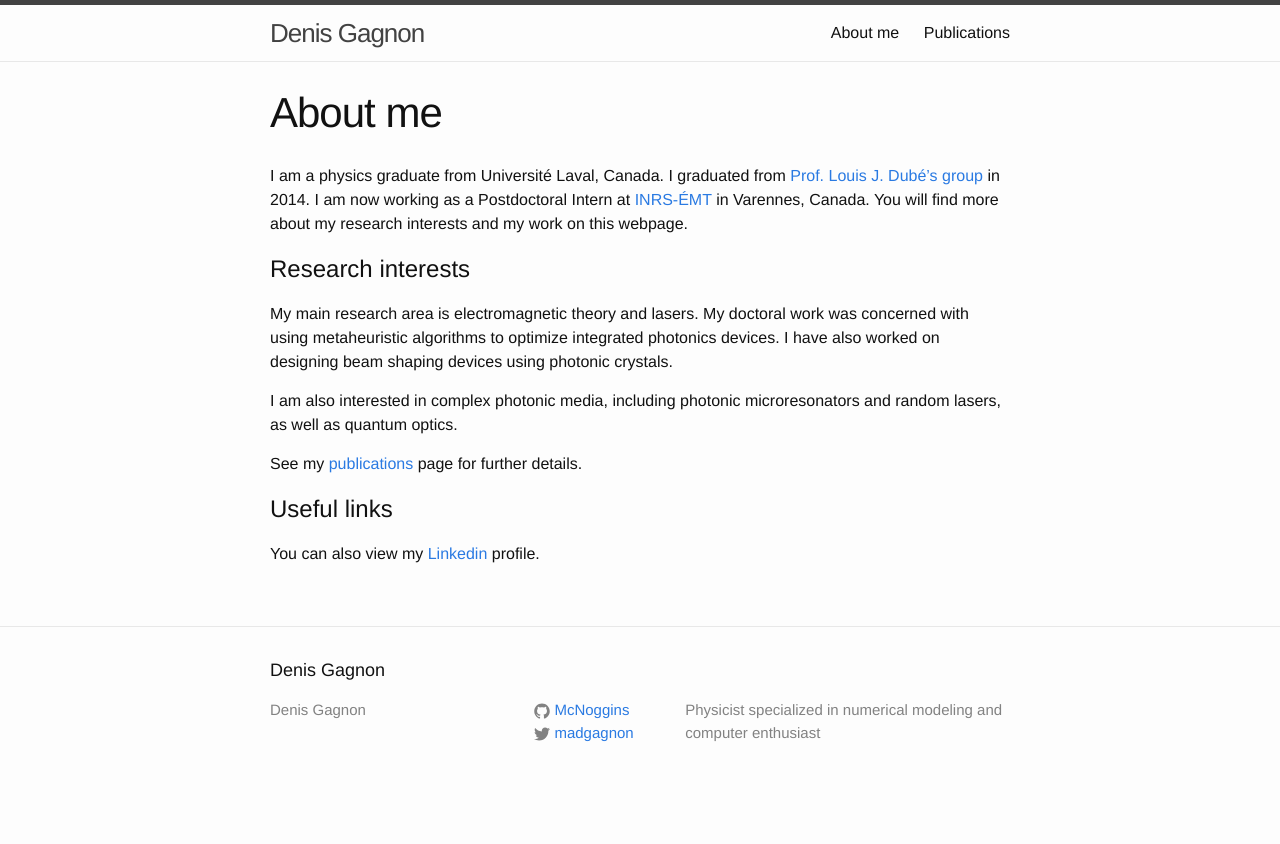
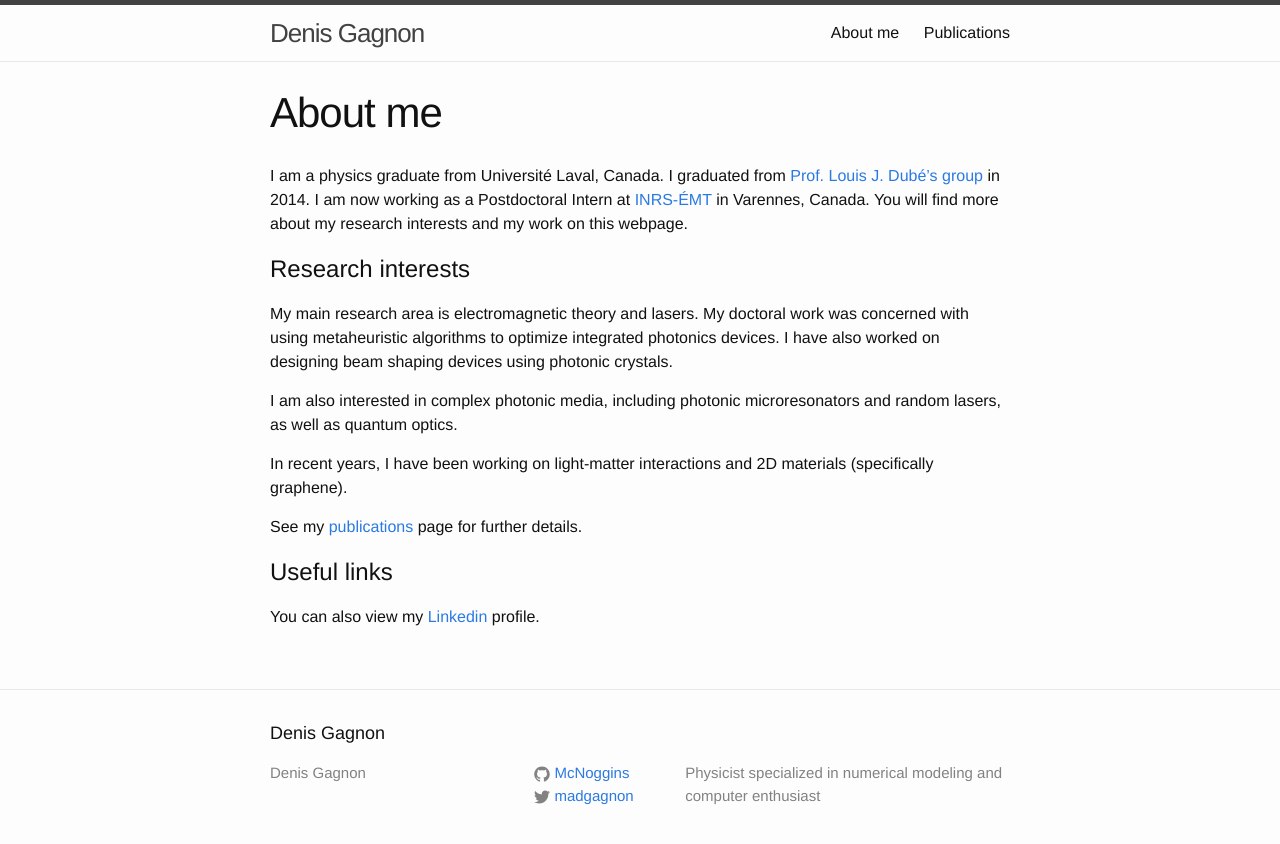
Before and after one commit to McNoggins/mcnoggins.github.io, a Jekyll site: the page built from about.md, in a window 1280 px wide. Shown: the top 844 px of the page. Built offline with Jekyll 4.4.1, drawn with Linux system fonts in a browser that asks for light colours.

Commit message:
Update about.md

```diff
--- a/about.md
+++ b/about.md
@@ -13,6 +13,8 @@ My main research area is electromagnetic theory and lasers. My doctoral work was
 
 I am also interested in complex photonic media, including photonic microresonators and random lasers, as well as quantum optics.
 
+In recent years, I have been working on light-matter interactions and 2D materials (specifically graphene).
+
 See my [publications](/publications) page for further details.
 
 Useful links
```
